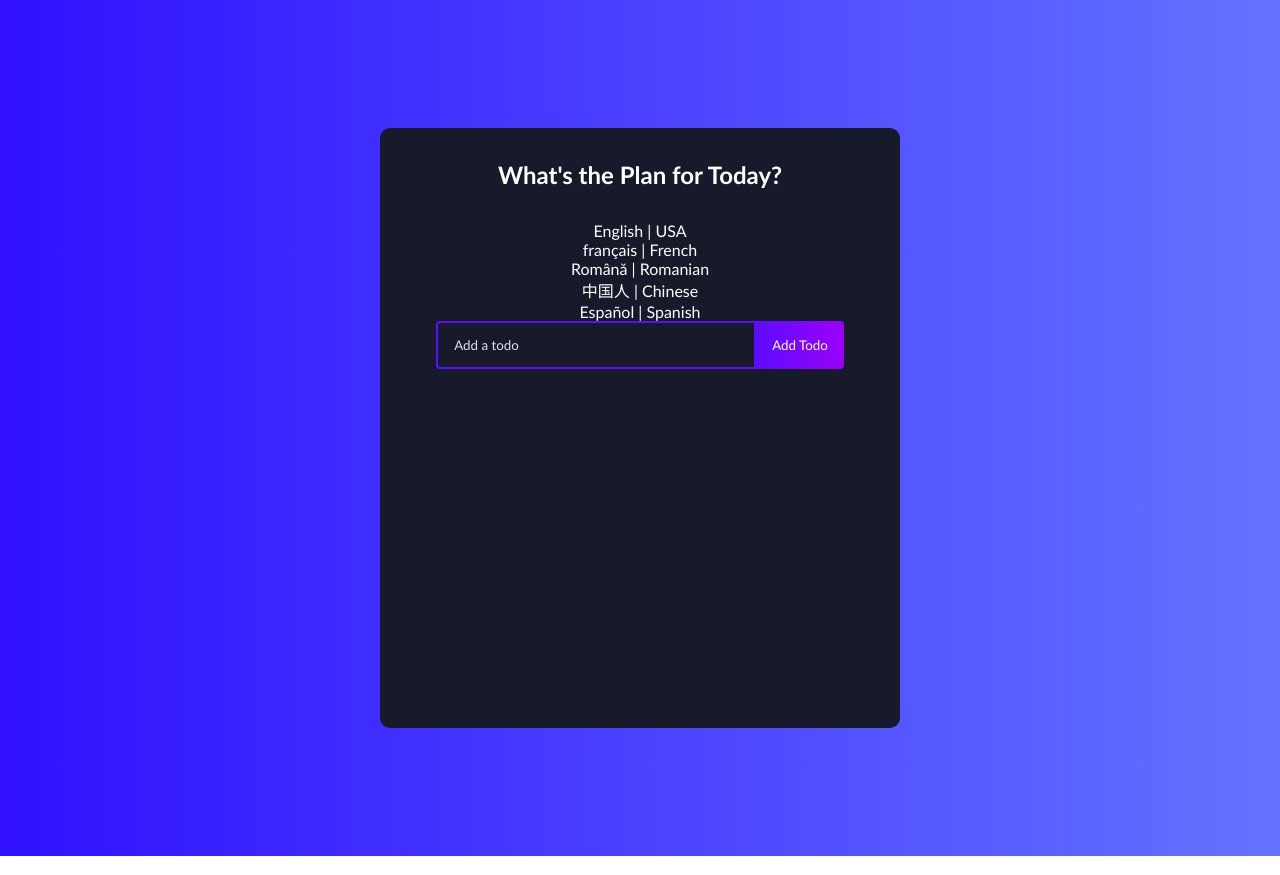
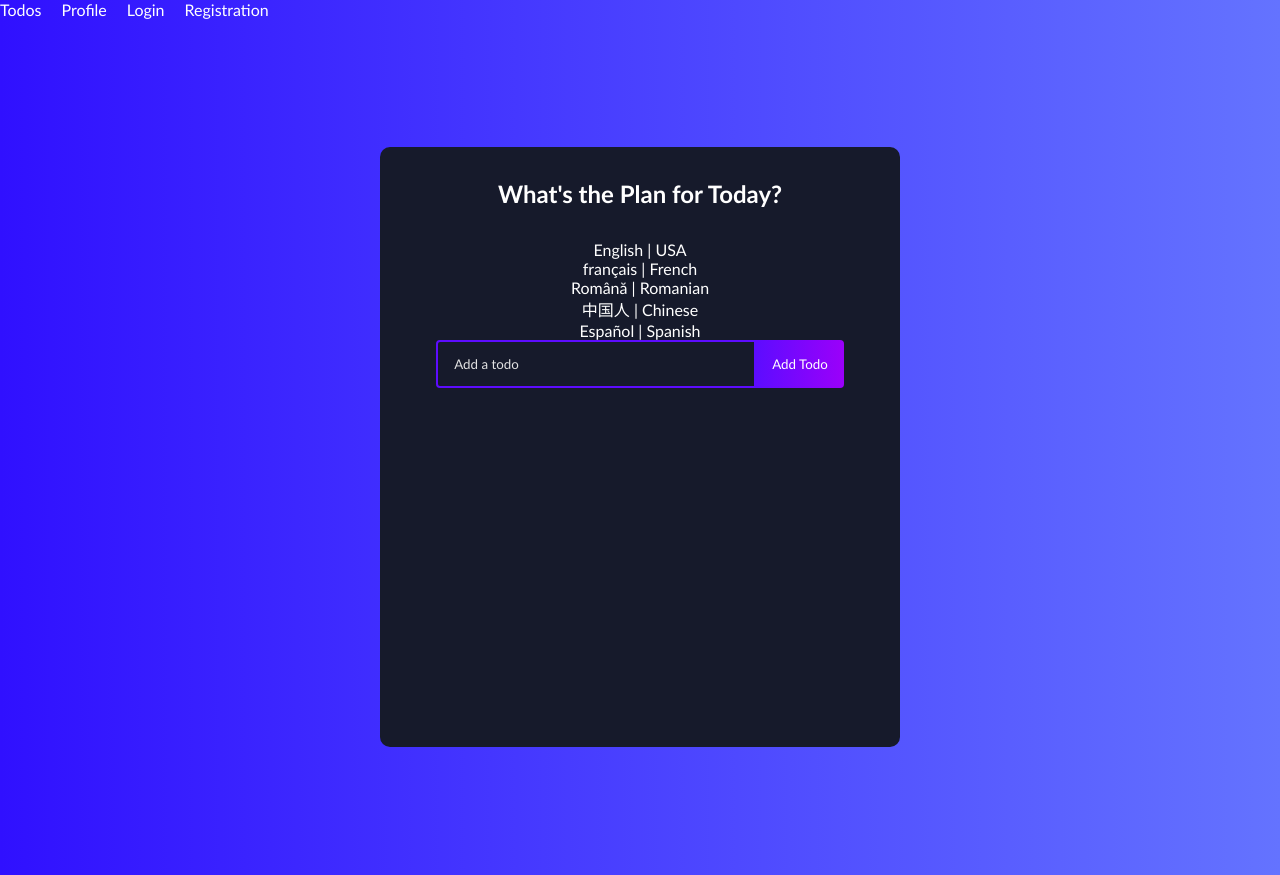
Before and after one commit to zinuu4/ToDo---React, a Next.js app in the folder client/: page /en in a window 1280 px wide. Built offline with nearby package versions, Linux system fonts and the light colour scheme; no server answers.

Commit message:
feat: main menu

```diff
--- a/client/src/app/[lang]/layout.tsx
+++ b/client/src/app/[lang]/layout.tsx
@@ -3,6 +3,8 @@ import { Inter } from 'next/font/google';
 
 import { Locales } from '@/shared/types';
 import { defaultLocale } from '@/middleware';
+import { Header } from '@/components/Layout/Header/Header';
+
 import '../globals.scss';
 
 const inter = Inter({ subsets: ['latin'] });
@@ -21,7 +23,10 @@ export default function RootLayout({
 }) {
   return (
     <html lang={params?.lang ?? defaultLocale}>
-      <body className={inter.className}>{children}</body>
+      <body className={inter.className}>
+        <Header />
+        {children}
+      </body>
     </html>
   );
 }
--- /dev/null
+++ b/client/src/components/Layout/Header/Header.tsx
@@ -0,0 +1,11 @@
+import React from 'react';
+
+import { MainMenu } from './MainMenu';
+
+export const Header = () => {
+  return (
+    <header>
+      <MainMenu />
+    </header>
+  );
+};
--- /dev/null
+++ b/client/src/components/Layout/Header/MainMenu/MainMenu.module.scss
@@ -0,0 +1,5 @@
+.link {
+  &:not(:last-child) {
+    margin-right: 20px;
+  }
+}
--- /dev/null
+++ b/client/src/components/Layout/Header/MainMenu/MainMenu.tsx
@@ -0,0 +1,18 @@
+import React from 'react';
+import Link from 'next/link';
+
+import { Pages, routes } from '@/shared/routes';
+
+import styles from './MainMenu.module.scss';
+
+export const MainMenu = () => {
+  return (
+    <div>
+      {Object.entries(routes).map(([key, { title, path }]) => (
+        <Link href={path} className={styles.link} key={key as Pages}>
+          {title}
+        </Link>
+      ))}
+    </div>
+  );
+};
--- /dev/null
+++ b/client/src/components/Layout/Header/MainMenu/index.ts
@@ -0,0 +1 @@
+export { MainMenu } from './MainMenu';
--- /dev/null
+++ b/client/src/shared/routes/index.ts
@@ -0,0 +1,27 @@
+export type Pages = 'todos' | 'profile' | 'login' | 'registration';
+
+type Page = {
+  title: string;
+  path: string;
+};
+
+type Routes = Record<Pages, Page>;
+
+export const routes: Routes = {
+  todos: {
+    title: 'Todos',
+    path: '/todos',
+  },
+  profile: {
+    title: 'Profile',
+    path: '/profile',
+  },
+  login: {
+    title: 'Login',
+    path: '/login',
+  },
+  registration: {
+    title: 'Registration',
+    path: '/registration',
+  },
+};
```
